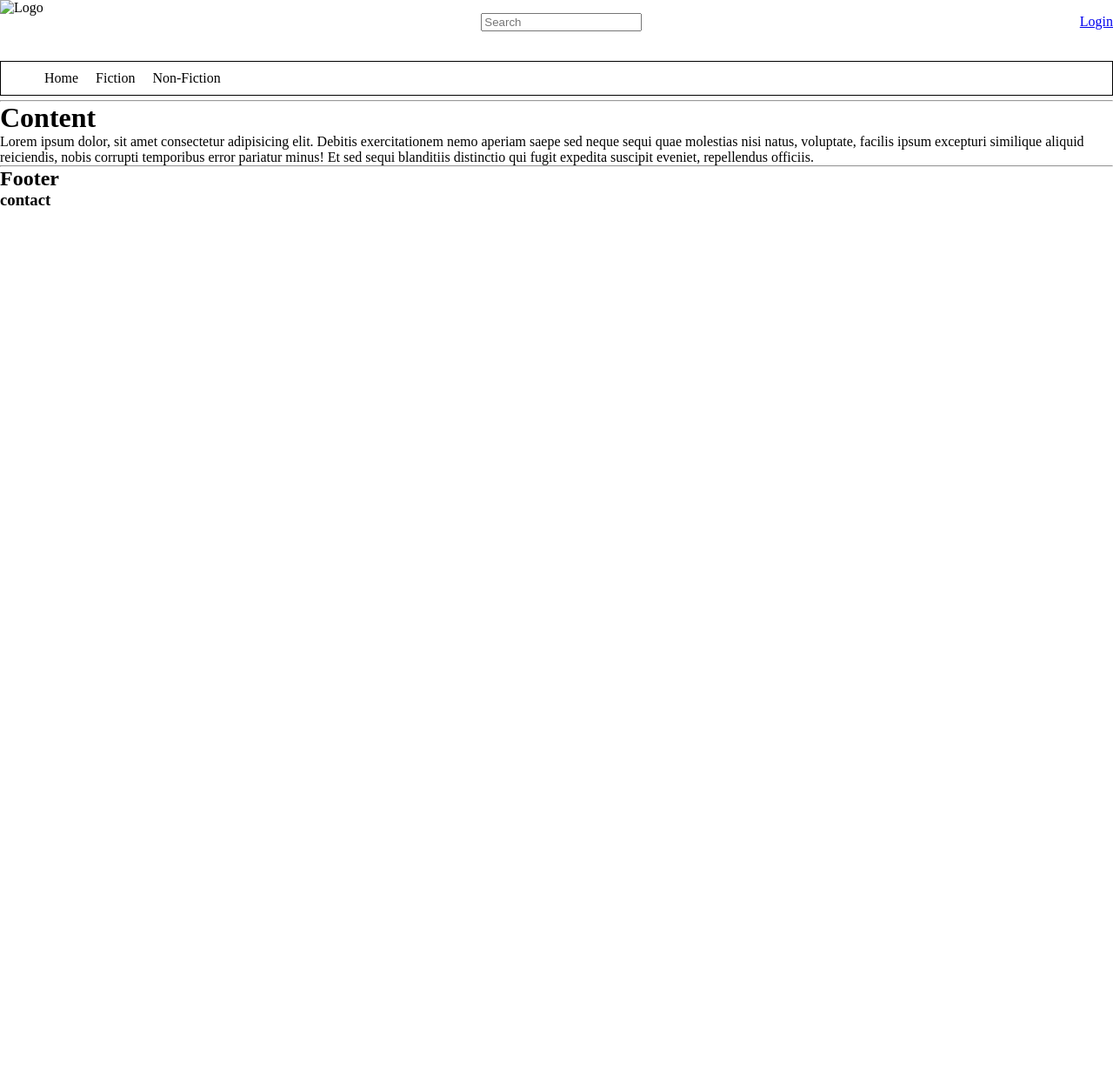
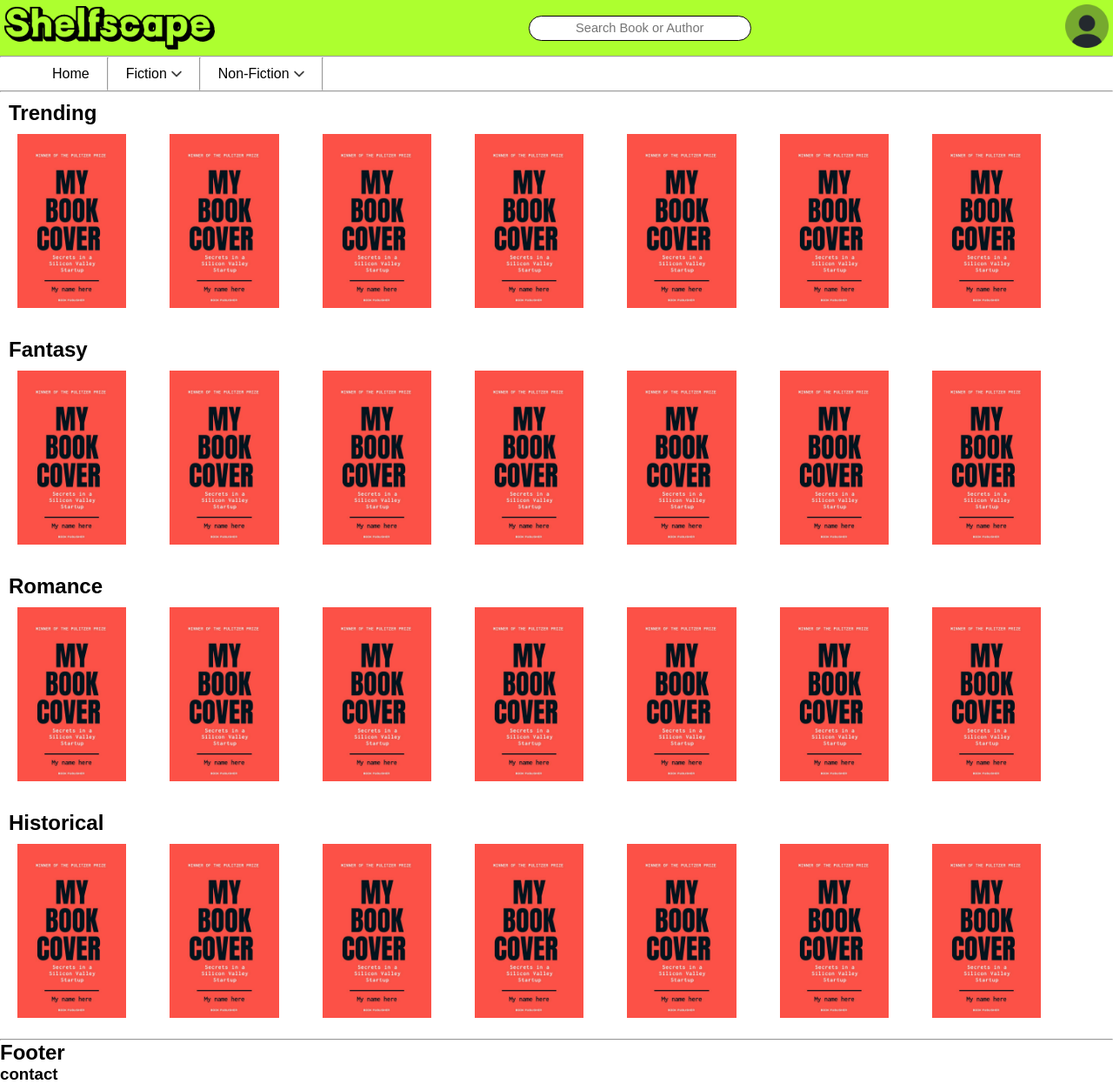
Before and after one commit to Awais-404/web-technologies-project, a plain HTML site: page index.html in a window 1280 px wide. Shown: the whole page at 87% size. Before the commit the page ends 800 px from the top, so only its background shows below. Drawn offline with Linux system fonts and the light colour scheme.

Commit message:
basic home page structure

```diff
--- a/home.css
+++ /dev/null
@@ -1,22 +0,0 @@
-*{margin: 0;}
-
-header{
-    display: flex;
-    flex-wrap: wrap;
-    justify-content: space-between;
-    align-items: center;
-    /* border: 2px solid black; */
-    gap: 20px;
-}
-nav{
-    width: 100%;
-    border: 1px solid black;
-    margin-bottom: 5px;
-}
-nav ul{
-    display: flex;
-}
-header ul li{
-    list-style: none;
-    padding: 10px;
-}
--- a/index.html
+++ b/index.html
@@ -4,29 +4,134 @@
     <meta charset="UTF-8">
     <meta name="viewport" content="width=device-width, initial-scale=1.0">
     <title>Home</title>
-    <link rel="stylesheet" href="home.css">
+    <link rel="stylesheet" href="style.css">
 </head>
 <body>
     <header>
-        <img src="" alt="Logo" height="50px">
-        <form action="" method="get">
-            <input type="text" name="" id="" placeholder="Search">
-        </form>
-        <div>
-            <a href="login.html">Login</a>
+        <div class="header-top">
+            <img src="shelfscape-logo.png" alt="Logo" height="50px">
+            <form action="" method="get">
+                <input type="text" name="" id="" placeholder="Search Book or Author">
+            </form>
+            <div>
+                <a href="login.html"><img src="profile-icon.png" alt="Login" height="50px"></a>
+            </div>
         </div>
+        <hr>
         <nav>
             <ul>
-                <li>Home</li>
-                <li>Fiction</li>
-                <li>Non-Fiction</li>
+                <li>Home</li> <hr>
+                <li>Fiction <img src="arrow.png" height="12px"></li> <hr>
+                <li>Non-Fiction <img src="arrow.png" height="12px"></li> <hr>
             </ul>
         </nav>
+        <hr>
     </header>
-    <hr>
     <main>
-        <h1>Content</h1>
-        <p>Lorem ipsum dolor, sit amet consectetur adipisicing elit. Debitis exercitationem nemo aperiam saepe sed neque sequi quae molestias nisi natus, voluptate, facilis ipsum excepturi similique aliquid reiciendis, nobis corrupti temporibus error pariatur minus! Et sed sequi blanditiis distinctio qui fugit expedita suscipit eveniet, repellendus officiis.</p>
+        <div class="section">
+            <h2>Trending</h2>
+            <div class="book-array">
+                <div class="book">
+                    <img src="book-cover.jpg" alt="book-cover" height="200px">
+                </div>
+                <div class="book">
+                    <img src="book-cover.jpg" alt="book-cover" height="200px">
+                </div>
+                <div class="book">
+                    <img src="book-cover.jpg" alt="book-cover" height="200px">
+                </div>
+                <div class="book">
+                    <img src="book-cover.jpg" alt="book-cover" height="200px">
+                </div>
+                <div class="book">
+                    <img src="book-cover.jpg" alt="book-cover" height="200px">
+                </div>
+                <div class="book">
+                    <img src="book-cover.jpg" alt="book-cover" height="200px">
+                </div>
+                <div class="book">
+                    <img src="book-cover.jpg" alt="book-cover" height="200px">
+                </div>
+            </div>
+        </div>
+        <div class="section">
+            <h2>Fantasy</h2>
+            <div class="book-array">
+                <div class="book">
+                    <img src="book-cover.jpg" alt="book-cover" height="200px">
+                </div>
+                <div class="book">
+                    <img src="book-cover.jpg" alt="book-cover" height="200px">
+                </div>
+                <div class="book">
+                    <img src="book-cover.jpg" alt="book-cover" height="200px">
+                </div>
+                <div class="book">
+                    <img src="book-cover.jpg" alt="book-cover" height="200px">
+                </div>
+                <div class="book">
+                    <img src="book-cover.jpg" alt="book-cover" height="200px">
+                </div>
+                <div class="book">
+                    <img src="book-cover.jpg" alt="book-cover" height="200px">
+                </div>
+                <div class="book">
+                    <img src="book-cover.jpg" alt="book-cover" height="200px">
+                </div>
+            </div>
+        </div>
+        <div class="section">
+            <h2>Romance</h2>
+            <div class="book-array">
+                <div class="book">
+                    <img src="book-cover.jpg" alt="book-cover" height="200px">
+                </div>
+                <div class="book">
+                    <img src="book-cover.jpg" alt="book-cover" height="200px">
+                </div>
+                <div class="book">
+                    <img src="book-cover.jpg" alt="book-cover" height="200px">
+                </div>
+                <div class="book">
+                    <img src="book-cover.jpg" alt="book-cover" height="200px">
+                </div>
+                <div class="book">
+                    <img src="book-cover.jpg" alt="book-cover" height="200px">
+                </div>
+                <div class="book">
+                    <img src="book-cover.jpg" alt="book-cover" height="200px">
+                </div>
+                <div class="book">
+                    <img src="book-cover.jpg" alt="book-cover" height="200px">
+                </div>
+            </div>
+        </div>
+        <div class="section">
+            <h2>Historical</h2>
+            <div class="book-array">
+                <div class="book">
+                    <img src="book-cover.jpg" alt="book-cover" height="200px">
+                </div>
+                <div class="book">
+                    <img src="book-cover.jpg" alt="book-cover" height="200px">
+                </div>
+                <div class="book">
+                    <img src="book-cover.jpg" alt="book-cover" height="200px">
+                </div>
+                <div class="book">
+                    <img src="book-cover.jpg" alt="book-cover" height="200px">
+                </div>
+                <div class="book">
+                    <img src="book-cover.jpg" alt="book-cover" height="200px">
+                </div>
+                <div class="book">
+                    <img src="book-cover.jpg" alt="book-cover" height="200px">
+                </div>
+                <div class="book">
+                    <img src="book-cover.jpg" alt="book-cover" height="200px">
+                </div>
+            </div>
+        </div>
     </main>
     <hr>
     <footer>
--- /dev/null
+++ b/style.css
@@ -0,0 +1,57 @@
+*{margin: 0;}
+body{
+    font-family: Arial, Helvetica, sans-serif;
+}
+header{
+    position: sticky;
+    top: 0px;
+}
+.header-top{
+    display: flex;
+    justify-content: space-between;
+    align-items: center;
+    padding: 5px;
+    background-color: greenyellow;
+}
+.header-top form input{
+    background-color: rgb(255, 255, 255);
+    border: 1px solid black;
+    border-radius: 20px;
+    padding: 0px, 10px;
+    width: 250px;
+    height: 25px;
+}
+.header-top form input::placeholder{
+    font-size: 11pt;
+    text-align: center;
+}
+nav{
+    width: 100%;
+}
+nav ul{
+    display: flex;
+    background-color: white;
+}
+nav ul li{
+    list-style: none;
+    padding: 10px 20px;
+    display: flex;
+    align-items: center;
+    gap: 5px;
+}
+
+main .section{
+    padding: 10px;
+    overflow: hidden;
+}
+main .section .book-array{
+    display: flex;
+    padding: 10px;
+    gap: 50px;
+}
+main .section .book{
+    transition: scale, 0.3s;
+}
+main .section .book:hover{
+    transform: scale(1.1);
+}
```
Also changed, not shown: arrow.png (added), book-cover.jpg (added), profile-icon.png (added), shelfscape-logo.png (added).
